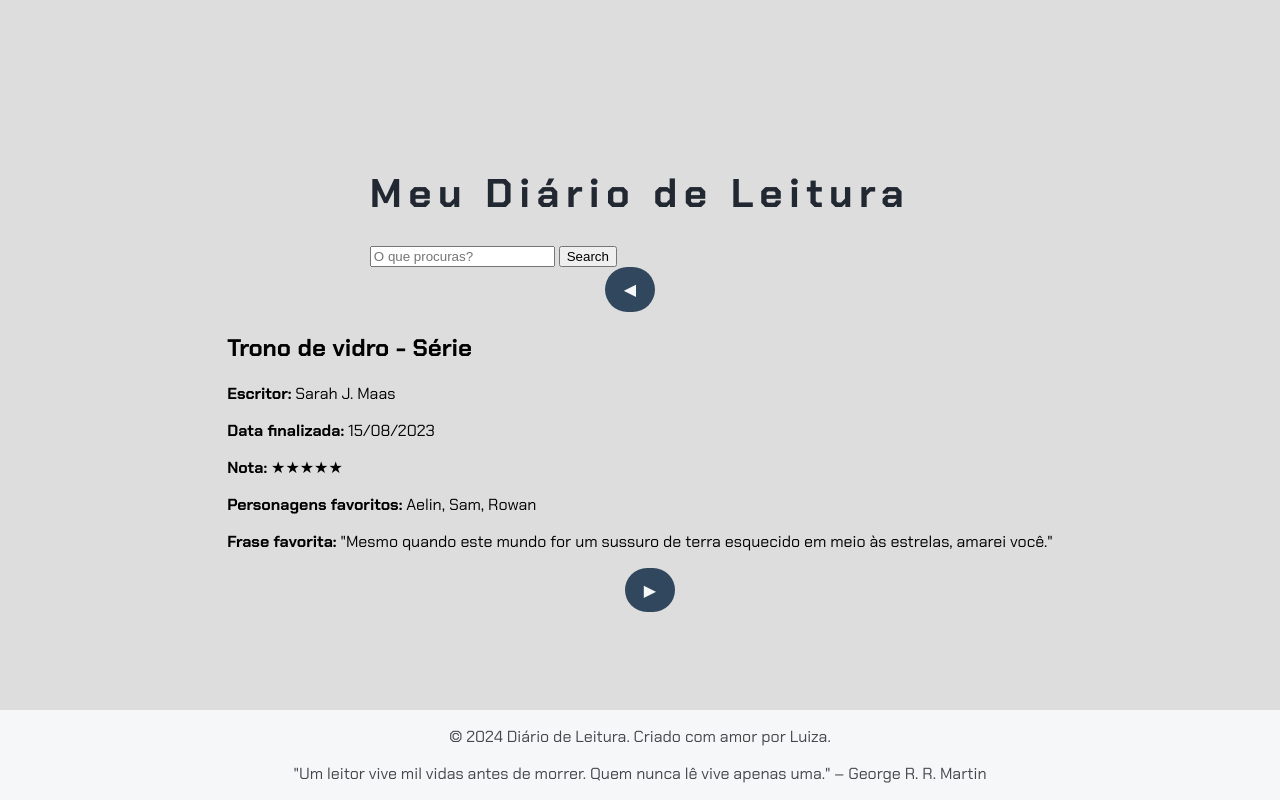
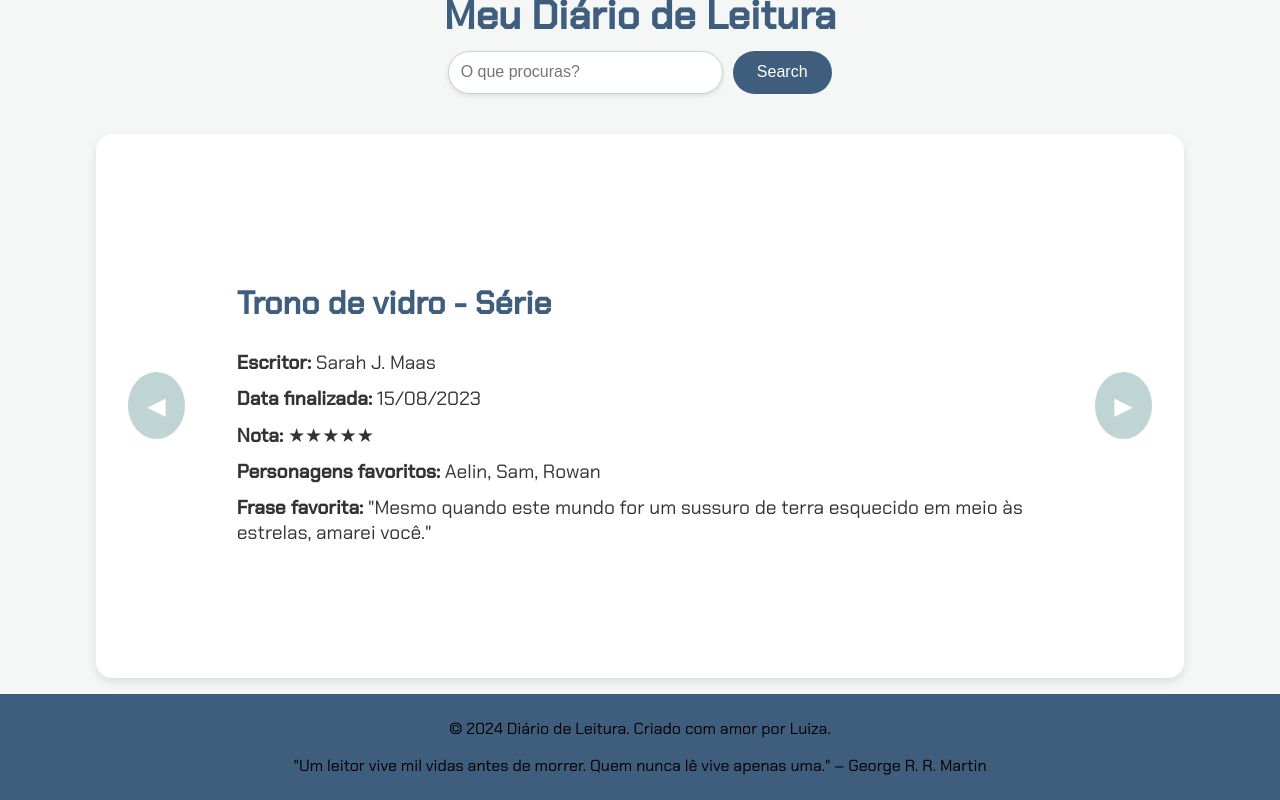
Before and after one commit to luizaPasini/Livros, a plain HTML site: page index.html in a window 1280 px wide. Drawn offline with Linux system fonts and the light colour scheme.

Commit message:
Update styles.css

```diff
--- a/styles.css
+++ b/styles.css
@@ -1,108 +1,136 @@
-/* Importa a fonte Chakra Petch do Google Fonts */
-@import url('https://fonts.googleapis.com/css2?family=Chakra+Petch:ital,wght@0,300;0,400;0,500;0,600;0,700;1,300;1,400;1,500;1,600;1,700&display=swap');
+@import url('https://fonts.googleapis.com/css2?family=Chakra+Petch:wght@300;400;500&display=swap');
 
-/* Estiliza o corpo da página */
 body {
-    font-family: "Chakra Petch", sans-serif; /* Define a fonte padrão */
-    background-color: #DDDDDD; /* Cor de fundo da página */
-    display: flex; /* Usa Flexbox para layout */
-    flex-direction: column; /* Alinha os itens na vertical */
-    align-items: center; /* Centraliza os itens horizontalmente */
-    justify-content: center; /* Centraliza os itens verticalmente */
-    height: 100vh; /* Preenche a altura total da viewport */
+    font-family: "Chakra Petch", sans-serif;
+    background-color: #F4F7F6;
+    display: flex;
+    flex-direction: column;
+    align-items: center;
+    justify-content: center;
+    height: 80vh;
     margin: 0;
     padding: 0;
 }
 
-/* Estiliza os títulos h1 */
-h1 {
-    font-size: 2.5rem; /* Tamanho da fonte */
-    color: #222831; /* Cor do texto */
-    text-align: center; /* Alinha o texto ao centro */
-    letter-spacing: 0.4rem; /* Espaçamento entre letras */
+.header-container {
+    display: flex;
+    flex-direction: column;
+    align-items: center;
+    justify-content: center;
+    margin-bottom: 20px;
 }
 
-/* Estiliza as seções da página */
-section {
-    display: flex; /* Usa Flexbox para layout */
-    flex-direction: column; /* Alinha os itens na vertical */
-    align-items: center; /* Centraliza os itens horizontalmente */
-    margin-bottom: 3rem; /* Espaçamento abaixo de cada seção */
+h1 {
+    font-size: 2.5rem;
+    color: #3F5D7D;
+    text-align: center;
+    margin-bottom: 10px;
 }
 
-/* Estiliza os inputs dentro das seções */
-section input {
-    width: 30rem; /* Largura dos inputs */
-    border: none; /* Remove a borda padrão */
-    padding: 1rem; /* Espaçamento interno */
-    border-radius: 1.5rem; /* Borda arredondada */
-    margin-bottom: 1rem; /* Espaçamento abaixo dos inputs */
-    color: #45474B; /* Cor do texto */
-    font-size: 1rem; /* Tamanho da fonte */
-    box-sizing: border-box; /* Inclui padding e border na largura total */
+.pesquisa-livro {
+    display: flex;
+    justify-content: center;
+    margin-bottom: 20px;
 }
 
-/* Estiliza os botões dentro das seções */
-section button {
-    padding: 0.8rem 1.2rem; /* Espaçamento interno do botão */
-    border: none; /* Remove a borda padrão */
-    border-radius: 1.5rem; /* Borda arredondada */
-    background-color: #30475E; /* Cor de fundo do botão */
-    color: #F5F7F8; /* Cor do texto do botão */
-    font-size: 1rem; /* Tamanho da fonte */
-    cursor: pointer; /* Muda o cursor para indicar que é clicável */
+#input-pesquisa {
+    padding: 0.7rem;
+    border-radius: 25px;
+    border: 1px solid #BFD5D5;
+    font-size: 1rem;
+    margin-right: 10px;
+    width: 250px;
+    box-shadow: 0 2px 5px rgba(0, 0, 0, 0.1);
+    transition: box-shadow 0.3s;
 }
 
-/* Estiliza a caixa de resultados da pesquisa */
-.resultados-pesquisa {
-    width: 60rem; /* Largura máxima da caixa de resultados */
-    height: 46vh; /* Altura máxima da caixa de resultados */
-    overflow-y: auto; /* Adiciona rolagem vertical se necessário */
-    margin-top: 1rem; /* Espaçamento acima da caixa de resultados */
-    padding: 1rem; /* Espaçamento interno */
-    border-radius: 0.6rem; /* Borda arredondada */
+#input-pesquisa:focus {
+    box-shadow: 0 0 8px rgba(63, 93, 105, 0.4);
 }
 
-/* Estiliza cada item de resultado */
-.item-resultado {
-    background: #FFFFFF; /* Cor de fundo dos itens */
-    border-radius: 0.6rem; /* Borda arredondada */
-    padding: 1rem; /* Espaçamento interno */
-    margin-bottom: 1rem; /* Espaçamento abaixo dos itens */
-    box-shadow: 0 2px 4px rgba(0, 0, 0, 0.1); /* Sombra leve */
+#btn-pesquisa {
+    padding: 0.7rem 1.5rem;
+    border-radius: 25px;
+    background-color: #3F5D7D;
+    color: white;
+    border: none;
+    font-size: 1rem;
+    cursor: pointer;
+    transition: background-color 0.3s;
 }
 
-/* Estiliza os títulos dentro dos itens de resultado */
-.item-resultado h2 {
-    font-size: 1.5rem; /* Tamanho da fonte */
-    color: #222831; /* Cor do texto */
+#btn-pesquisa:hover {
+    background-color: #2C3E50;
 }
 
-/* Estiliza os links dentro dos itens de resultado */
-.item-resultado a {
-    text-decoration: none; /* Remove o sublinhado padrão dos links */
-    color: #30475E; /* Cor do texto dos links */
+main {
+    display: flex;
+    justify-content: center;
+    align-items: center;
 }
 
-/* Estiliza os links quando são passados o mouse sobre */
-.item-resultado a:hover {
-    text-decoration: underline; /* Adiciona sublinhado ao passar o mouse */
+#diario-leitura {
+    display: flex;
+    align-items: center;
+    justify-content: center;
+    width: 80vw;
+    height: 60vh;
+    background-color: #FFFFFF;
+    border-radius: 1rem;
+    box-shadow: 0 4px 10px rgba(0, 0, 0, 0.1);
+    padding: 2rem;
 }
 
-/* Estiliza a descrição meta dentro dos itens de resultado */
-.descricao-meta {
-    color: #45474B; /* Cor do texto */
-    margin: 0.5rem 0; /* Margem acima e abaixo */
+.navegacao {
+    display: flex;
+    align-items: center;
+    justify-content: center;
 }
 
-/* Estiliza o rodapé da página */
+.nav-btn {
+    background-color: #BFD5D5;
+    color: white;
+    border: none;
+    padding: 1.2rem;
+    font-size: 1.5rem;
+    border-radius: 50%;
+    cursor: pointer;
+    transition: background-color 0.3s;
+}
+
+.nav-btn:hover {
+    background-color: #8DABAC;
+}
+
+.conteudo {
+    display: flex;
+    flex-direction: row;
+    align-items: center;
+    justify-content: space-between;
+    width: 70vw;
+}
+
+.info-livro {
+    flex: 2;
+    padding-left: 2rem;
+}
+
+.info-livro h2 {
+    font-size: 2rem;
+    color: #3F5D7D;
+}
+
+.info-livro p {
+    font-size: 1.2rem;
+    margin: 0.7rem 0;
+    color: #333333;
+}
+
 footer {
-    background-color: #F5F7F8; /* Cor de fundo do rodapé */
-    color: #45474B; /* Cor do texto */
-    text-align: center; /* Alinha o texto ao centro */
-    padding: 0; /* Espaçamento interno */
-    width: 100%; /* Largura total da página */
-    position: absolute; /* Posiciona o rodapé */
-    bottom: 0; /* Alinha ao fundo da página */
-    font-size: 1rem; /* Tamanho da fonte */
+    background-color: #3F5D7D;
+    text-align: center;
+    padding: 0.5rem 0;
+    width: 100%;
+    position: absolute;
+    bottom: 0;
 }
```
